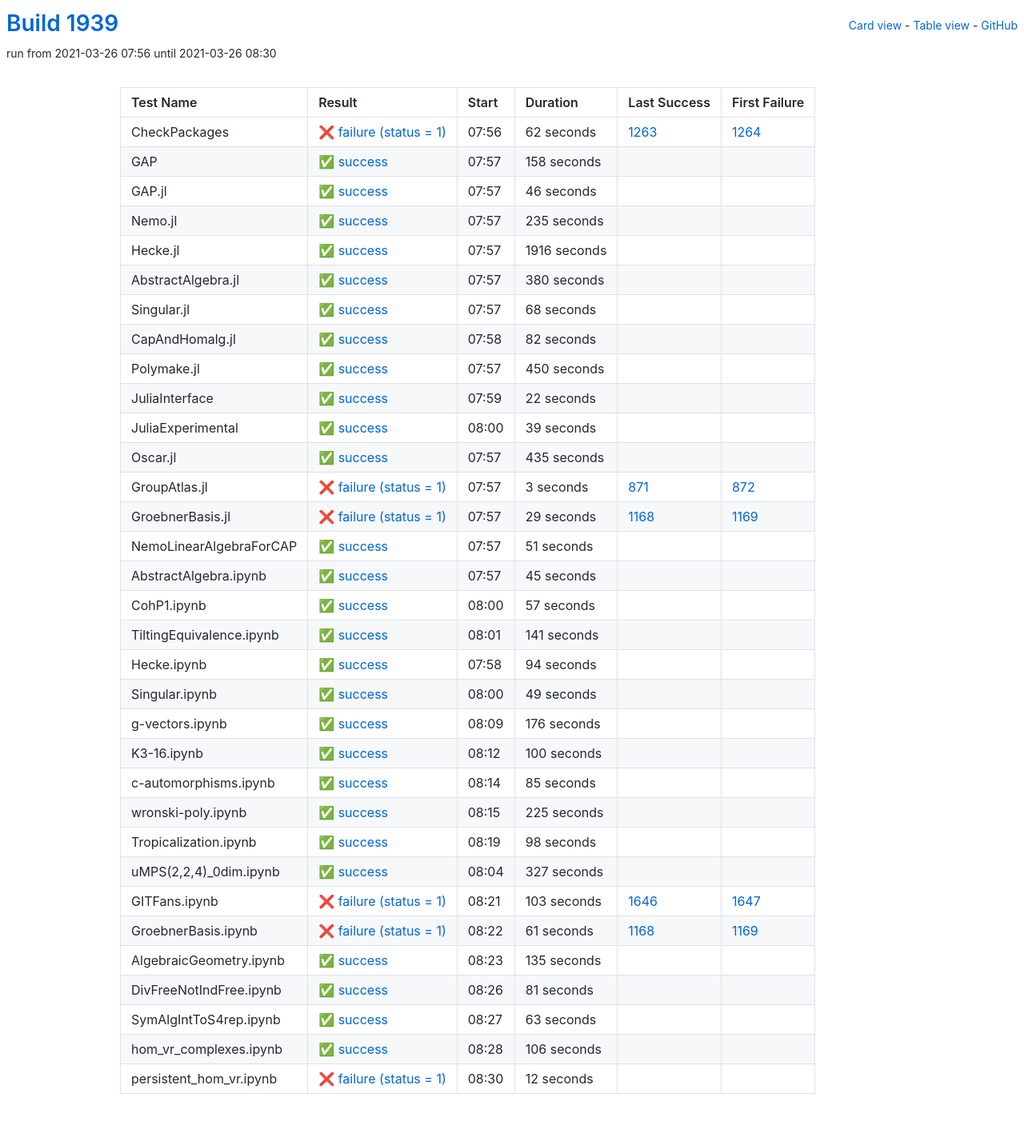
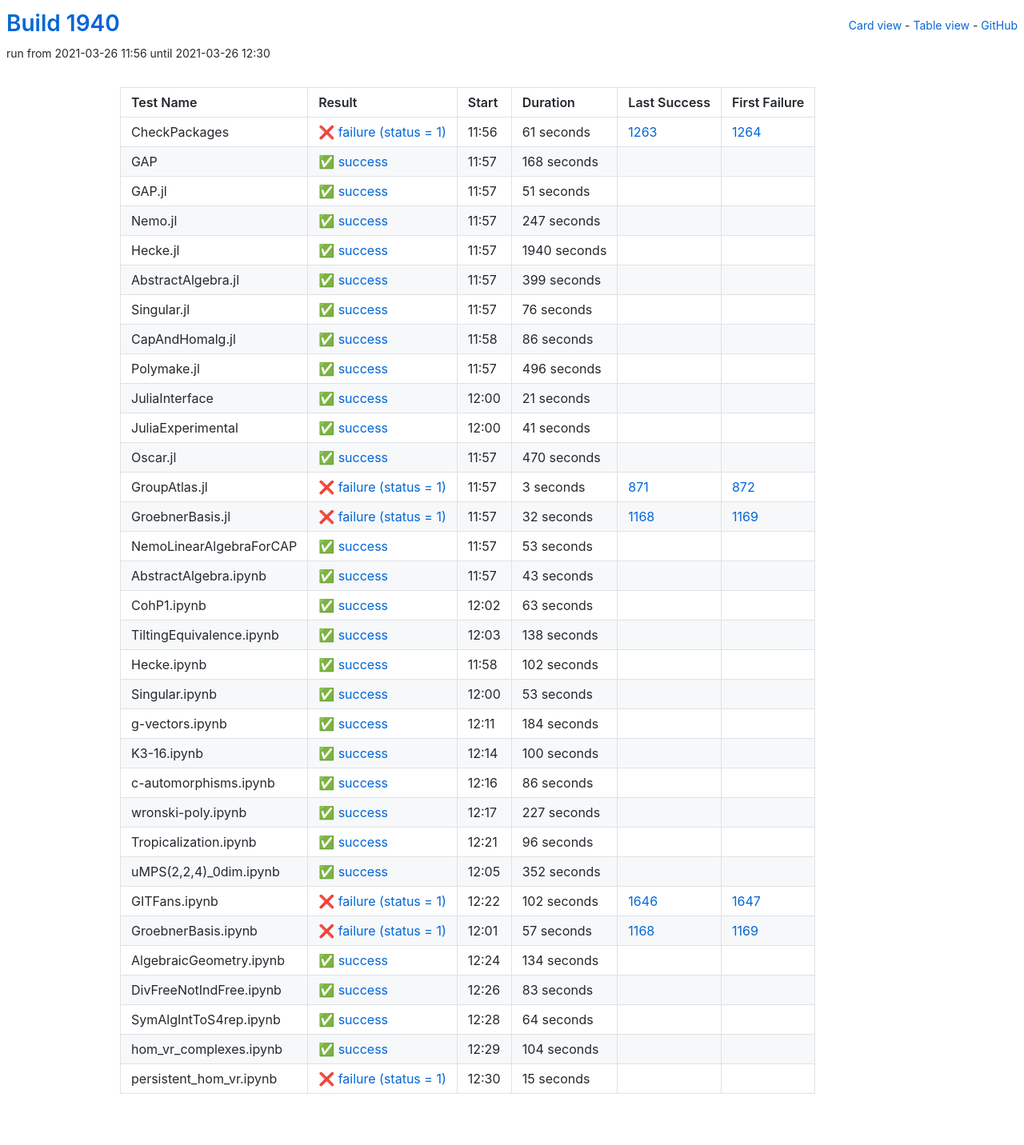
Before and after one commit to oscar-system/oscar-ci-status-stable, a Jekyll site: the page built from table.html, in a window 1280 px wide. Shown: the whole page at 80% size. Built offline with Jekyll 4.4.1, drawn with Linux system fonts in a browser that asks for light colours.

Commit message:
Build #1940

```diff
--- a/_data/ci.yml
+++ b/_data/ci.yml
@@ -1,6 +1,6 @@
 ---
-build: 1939
-build_url: https://oscarci.mathematik.uni-kl.de/job/oscar-stable/1939/
+build: 1940
+build_url: https://oscarci.mathematik.uni-kl.de/job/oscar-stable/1940/
 job: oscar-stable
 organization: oscar-system
 repo: oscar-ci-status-stable
@@ -8,152 +8,152 @@ repourl: https://github.com/oscar-system/oscar-ci-status-stable
 tests:
 - name: CheckPackages
   id: checkpackages
-  log: https://oscarci.mathematik.uni-kl.de/job/oscar-stable/1939/artifact/logs/build-1939/CheckPackages.log
-  start: 2021-03-26 07:56
+  log: https://oscarci.mathematik.uni-kl.de/job/oscar-stable/1940/artifact/logs/build-1940/CheckPackages.log
+  start: 2021-03-26 11:56
   success: false
   exitcode: 1
   status: failure
-  duration: 62
+  duration: 61
   last_success: 1263
   last_success_url: https://oscarci.mathematik.uni-kl.de/job/oscar-stable/1263/
   first_failure: 1264
   first_failure_url: https://oscarci.mathematik.uni-kl.de/job/oscar-stable/1264/
 - name: GAP
   id: gap
-  log: https://oscarci.mathematik.uni-kl.de/job/oscar-stable/1939/artifact/logs/build-1939/GAP.log
-  start: 2021-03-26 07:57
+  log: https://oscarci.mathematik.uni-kl.de/job/oscar-stable/1940/artifact/logs/build-1940/GAP.log
+  start: 2021-03-26 11:57
   success: true
   exitcode: 0
   status: success
-  duration: 158
+  duration: 168
   last_success: false
   last_success_url:
   first_failure: false
   first_failure_url:
 - name: GAP.jl
   id: gap-jl
-  log: https://oscarci.mathematik.uni-kl.de/job/oscar-stable/1939/artifact/logs/build-1939/GAP.jl.log
-  start: 2021-03-26 07:57
+  log: https://oscarci.mathematik.uni-kl.de/job/oscar-stable/1940/artifact/logs/build-1940/GAP.jl.log
+  start: 2021-03-26 11:57
   success: true
   exitcode: 0
   status: success
-  duration: 46
+  duration: 51
   last_success: false
   last_success_url:
   first_failure: false
   first_failure_url:
 - name: Nemo.jl
   id: nemo-jl
-  log: https://oscarci.mathematik.uni-kl.de/job/oscar-stable/1939/artifact/logs/build-1939/Nemo.jl.log
-  start: 2021-03-26 07:57
+  log: https://oscarci.mathematik.uni-kl.de/job/oscar-stable/1940/artifact/logs/build-1940/Nemo.jl.log
+  start: 2021-03-26 11:57
   success: true
   exitcode: 0
   status: success
-  duration: 235
+  duration: 247
   last_success: false
   last_success_url:
   first_failure: false
   first_failure_url:
 - name: Hecke.jl
   id: hecke-jl
-  log: https://oscarci.mathematik.uni-kl.de/job/oscar-stable/1939/artifact/logs/build-1939/Hecke.jl.log
-  start: 2021-03-26 07:57
+  log: https://oscarci.mathematik.uni-kl.de/job/oscar-stable/1940/artifact/logs/build-1940/Hecke.jl.log
+  start: 2021-03-26 11:57
   success: true
   exitcode: 0
   status: success
-  duration: 1916
+  duration: 1940
   last_success: false
   last_success_url:
   first_failure: false
   first_failure_url:
 - name: AbstractAlgebra.jl
   id: abstractalgebra-jl
-  log: https://oscarci.mathematik.uni-kl.de/job/oscar-stable/1939/artifact/logs/build-1939/AbstractAlgebra.jl.log
-  start: 2021-03-26 07:57
+  log: https://oscarci.mathematik.uni-kl.de/job/oscar-stable/1940/artifact/logs/build-1940/AbstractAlgebra.jl.log
+  start: 2021-03-26 11:57
   success: true
   exitcode: 0
   status: success
-  duration: 380
+  duration: 399
   last_success: false
   last_success_url:
   first_failure: false
   first_failure_url:
 - name: Singular.jl
   id: singular-jl
-  log: https://oscarci.mathematik.uni-kl.de/job/oscar-stable/1939/artifact/logs/build-1939/Singular.jl.log
-  start: 2021-03-26 07:57
+  log: https://oscarci.mathematik.uni-kl.de/job/oscar-stable/1940/artifact/logs/build-1940/Singular.jl.log
+  start: 2021-03-26 11:57
   success: true
   exitcode: 0
   status: success
-  duration: 68
+  duration: 76
   last_success: false
   last_success_url:
   first_failure: false
   first_failure_url:
 - name: CapAndHomalg.jl
   id: capandhomalg-jl
-  log: https://oscarci.mathematik.uni-kl.de/job/oscar-stable/1939/artifact/logs/build-1939/CapAndHomalg.jl.log
-  start: 2021-03-26 07:58
+  log: https://oscarci.mathematik.uni-kl.de/job/oscar-stable/1940/artifact/logs/build-1940/CapAndHomalg.jl.log
+  start: 2021-03-26 11:58
   success: true
   exitcode: 0
   status: success
-  duration: 82
+  duration: 86
   last_success: false
   last_success_url:
   first_failure: false
   first_failure_url:
 - name: Polymake.jl
   id: polymake-jl
-  log: https://oscarci.mathematik.uni-kl.de/job/oscar-stable/1939/artifact/logs/build-1939/Polymake.jl.log
-  start: 2021-03-26 07:57
+  log: https://oscarci.mathematik.uni-kl.de/job/oscar-stable/1940/artifact/logs/build-1940/Polymake.jl.log
+  start: 2021-03-26 11:57
   success: true
   exitcode: 0
   status: success
-  duration: 450
+  duration: 496
   last_success: false
   last_success_url:
   first_failure: false
   first_failure_url:
 - name: JuliaInterface
   id: juliainterface
-  log: https://oscarci.mathematik.uni-kl.de/job/oscar-stable/1939/artifact/logs/build-1939/JuliaInterface.log
-  start: 2021-03-26 07:59
+  log: https://oscarci.mathematik.uni-kl.de/job/oscar-stable/1940/artifact/logs/build-1940/JuliaInterface.log
+  start: 2021-03-26 12:00
   success: true
   exitcode: 0
   status: success
-  duration: 22
+  duration: 21
   last_success: false
   last_success_url:
   first_failure: false
   first_failure_url:
 - name: JuliaExperimental
   id: juliaexperimental
-  log: https://oscarci.mathematik.uni-kl.de/job/oscar-stable/1939/artifact/logs/build-1939/JuliaExperimental.log
-  start: 2021-03-26 08:00
+  log: https://oscarci.mathematik.uni-kl.de/job/oscar-stable/1940/artifact/logs/build-1940/JuliaExperimental.log
+  start: 2021-03-26 12:00
   success: true
   exitcode: 0
   status: success
-  duration: 39
+  duration: 41
   last_success: false
   last_success_url:
   first_failure: false
   first_failure_url:
 - name: Oscar.jl
   id: oscar-jl
-  log: https://oscarci.mathematik.uni-kl.de/job/oscar-stable/1939/artifact/logs/build-1939/Oscar.jl.log
-  start: 2021-03-26 07:57
+  log: https://oscarci.mathematik.uni-kl.de/job/oscar-stable/1940/artifact/logs/build-1940/Oscar.jl.log
+  start: 2021-03-26 11:57
   success: true
   exitcode: 0
   status: success
-  duration: 435
+  duration: 470
   last_success: false
   last_success_url:
   first_failure: false
   first_failure_url:
 - name: GroupAtlas.jl
   id: groupatlas-jl
-  log: https://oscarci.mathematik.uni-kl.de/job/oscar-stable/1939/artifact/logs/build-1939/GroupAtlas.jl.log
-  start: 2021-03-26 07:57
+  log: https://oscarci.mathematik.uni-kl.de/job/oscar-stable/1940/artifact/logs/build-1940/GroupAtlas.jl.log
+  start: 2021-03-26 11:57
   success: false
   exitcode: 1
   status: failure
@@ -164,104 +164,104 @@ tests:
   first_failure_url: https://oscarci.mathematik.uni-kl.de/job/oscar-stable/872/
 - name: GroebnerBasis.jl
   id: groebnerbasis-jl
-  log: https://oscarci.mathematik.uni-kl.de/job/oscar-stable/1939/artifact/logs/build-1939/GroebnerBasis.jl.log
-  start: 2021-03-26 07:57
+  log: https://oscarci.mathematik.uni-kl.de/job/oscar-stable/1940/artifact/logs/build-1940/GroebnerBasis.jl.log
+  start: 2021-03-26 11:57
   success: false
   exitcode: 1
   status: failure
-  duration: 29
+  duration: 32
   last_success: 1168
   last_success_url: https://oscarci.mathematik.uni-kl.de/job/oscar-stable/1168/
   first_failure: 1169
   first_failure_url: https://oscarci.mathematik.uni-kl.de/job/oscar-stable/1169/
 - name: NemoLinearAlgebraForCAP
   id: nemolinearalgebraforcap
-  log: https://oscarci.mathematik.uni-kl.de/job/oscar-stable/1939/artifact/logs/build-1939/NemoLinearAlgebraForCAP.log
-  start: 2021-03-26 07:57
+  log: https://oscarci.mathematik.uni-kl.de/job/oscar-stable/1940/artifact/logs/build-1940/NemoLinearAlgebraForCAP.log
+  start: 2021-03-26 11:57
   success: true
   exitcode: 0
   status: success
-  duration: 51
+  duration: 53
   last_success: false
   last_success_url:
   first_failure: false
   first_failure_url:
 - name: AbstractAlgebra.ipynb
   id: abstractalgebra-ipynb
-  log: https://oscarci.mathematik.uni-kl.de/job/oscar-stable/1939/artifact/logs/build-1939/AbstractAlgebra.ipynb.log
-  start: 2021-03-26 07:57
+  log: https://oscarci.mathematik.uni-kl.de/job/oscar-stable/1940/artifact/logs/build-1940/AbstractAlgebra.ipynb.log
+  start: 2021-03-26 11:57
   success: true
   exitcode: 0
   status: success
-  duration: 45
+  duration: 43
   last_success: false
   last_success_url:
   first_failure: false
   first_failure_url:
 - name: CohP1.ipynb
   id: cohp1-ipynb
-  log: https://oscarci.mathematik.uni-kl.de/job/oscar-stable/1939/artifact/logs/build-1939/CohP1.ipynb.log
-  start: 2021-03-26 08:00
+  log: https://oscarci.mathematik.uni-kl.de/job/oscar-stable/1940/artifact/logs/build-1940/CohP1.ipynb.log
+  start: 2021-03-26 12:02
   success: true
   exitcode: 0
   status: success
-  duration: 57
+  duration: 63
   last_success: false
   last_success_url:
   first_failure: false
   first_failure_url:
 - name: TiltingEquivalence.ipynb
   id: tiltingequivalence-ipynb
-  log: https://oscarci.mathematik.uni-kl.de/job/oscar-stable/1939/artifact/logs/build-1939/TiltingEquivalence.ipynb.log
-  start: 2021-03-26 08:01
+  log: https://oscarci.mathematik.uni-kl.de/job/oscar-stable/1940/artifact/logs/build-1940/TiltingEquivalence.ipynb.log
+  start: 2021-03-26 12:03
   success: true
   exitcode: 0
   status: success
-  duration: 141
+  duration: 138
   last_success: false
   last_success_url:
   first_failure: false
   first_failure_url:
 - name: Hecke.ipynb
   id: hecke-ipynb
-  log: https://oscarci.mathematik.uni-kl.de/job/oscar-stable/1939/artifact/logs/build-1939/Hecke.ipynb.log
-  start: 2021-03-26 07:58
+  log: https://oscarci.mathematik.uni-kl.de/job/oscar-stable/1940/artifact/logs/build-1940/Hecke.ipynb.log
+  start: 2021-03-26 11:58
   success: true
   exitcode: 0
   status: success
-  duration: 94
+  duration: 102
   last_success: false
   last_success_url:
   first_failure: false
   first_failure_url:
 - name: Singular.ipynb
   id: singular-ipynb
-  log: https://oscarci.mathematik.uni-kl.de/job/oscar-stable/1939/artifact/logs/build-1939/Singular.ipynb.log
-  start: 2021-03-26 08:00
+  log: https://oscarci.mathematik.uni-kl.de/job/oscar-stable/1940/artifact/logs/build-1940/Singular.ipynb.log
+  start: 2021-03-26 12:00
   success: true
   exitcode: 0
   status: success
-  duration: 49
+  duration: 53
   last_success: false
   last_success_url:
   first_failure: false
   first_failure_url:
 - name: g-vectors.ipynb
   id: g-vectors-ipynb
-  log: https://oscarci.mathematik.uni-kl.de/job/oscar-stable/1939/artifact/logs/build-1939/g-vectors.ipynb.log
-  start: 2021-03-26 08:09
+  log: https://oscarci.mathematik.uni-kl.de/job/oscar-stable/1940/artifact/logs/build-1940/g-vectors.ipynb.log
+  start: 2021-03-26 12:11
   success: true
   exitcode: 0
   status: success
-  duration: 176
+  duration: 184
   last_success: false
   last_success_url:
   first_failure: false
   first_failure_url:
 - name: K3-16.ipynb
   id: k3-16-ipynb
-  log: https://oscarci.mathematik.uni-kl.de/job/oscar-stable/1939/artifact/logs/build-1939/K3-16.ipynb.log
-  start: 2021-03-26 08:12
+  log: https://oscarci.mathematik.uni-kl.de/job/oscar-stable/1940/artifact/logs/build-1940/K3-16.ipynb.log
+  start: 2021-03-26 12:14
   success: true
   exitcode: 0
   status: success
@@ -272,132 +272,132 @@ tests:
   first_failure_url:
 - name: c-automorphisms.ipynb
   id: c-automorphisms-ipynb
-  log: https://oscarci.mathematik.uni-kl.de/job/oscar-stable/1939/artifact/logs/build-1939/c-automorphisms.ipynb.log
-  start: 2021-03-26 08:14
+  log: https://oscarci.mathematik.uni-kl.de/job/oscar-stable/1940/artifact/logs/build-1940/c-automorphisms.ipynb.log
+  start: 2021-03-26 12:16
   success: true
   exitcode: 0
   status: success
-  duration: 85
+  duration: 86
   last_success: false
   last_success_url:
   first_failure: false
   first_failure_url:
 - name: wronski-poly.ipynb
   id: wronski-poly-ipynb
-  log: https://oscarci.mathematik.uni-kl.de/job/oscar-stable/1939/artifact/logs/build-1939/wronski-poly.ipynb.log
-  start: 2021-03-26 08:15
+  log: https://oscarci.mathematik.uni-kl.de/job/oscar-stable/1940/artifact/logs/build-1940/wronski-poly.ipynb.log
+  start: 2021-03-26 12:17
   success: true
   exitcode: 0
   status: success
-  duration: 225
+  duration: 227
   last_success: false
   last_success_url:
   first_failure: false
   first_failure_url:
 - name: Tropicalization.ipynb
   id: tropicalization-ipynb
-  log: https://oscarci.mathematik.uni-kl.de/job/oscar-stable/1939/artifact/logs/build-1939/Tropicalization.ipynb.log
-  start: 2021-03-26 08:19
+  log: https://oscarci.mathematik.uni-kl.de/job/oscar-stable/1940/artifact/logs/build-1940/Tropicalization.ipynb.log
+  start: 2021-03-26 12:21
   success: true
   exitcode: 0
   status: success
-  duration: 98
+  duration: 96
   last_success: false
   last_success_url:
   first_failure: false
   first_failure_url:
 - name: uMPS(2,2,4)_0dim.ipynb
   id: umps-2-2-4-0dim-ipynb
-  log: https://oscarci.mathematik.uni-kl.de/job/oscar-stable/1939/artifact/logs/build-1939/uMPS-2-2-4-_0dim.ipynb.log
-  start: 2021-03-26 08:04
+  log: https://oscarci.mathematik.uni-kl.de/job/oscar-stable/1940/artifact/logs/build-1940/uMPS-2-2-4-_0dim.ipynb.log
+  start: 2021-03-26 12:05
   success: true
   exitcode: 0
   status: success
-  duration: 327
+  duration: 352
   last_success: false
   last_success_url:
   first_failure: false
   first_failure_url:
 - name: GITFans.ipynb
   id: gitfans-ipynb
-  log: https://oscarci.mathematik.uni-kl.de/job/oscar-stable/1939/artifact/logs/build-1939/GITFans.ipynb.log
-  start: 2021-03-26 08:21
+  log: https://oscarci.mathematik.uni-kl.de/job/oscar-stable/1940/artifact/logs/build-1940/GITFans.ipynb.log
+  start: 2021-03-26 12:22
   success: false
   exitcode: 1
   status: failure
-  duration: 103
+  duration: 102
   last_success: 1646
   last_success_url: https://oscarci.mathematik.uni-kl.de/job/oscar-stable/1646/
   first_failure: 1647
   first_failure_url: https://oscarci.mathematik.uni-kl.de/job/oscar-stable/1647/
 - name: GroebnerBasis.ipynb
   id: groebnerbasis-ipynb
-  log: https://oscarci.mathematik.uni-kl.de/job/oscar-stable/1939/artifact/logs/build-1939/GroebnerBasis.ipynb.log
-  start: 2021-03-26 08:22
+  log: https://oscarci.mathematik.uni-kl.de/job/oscar-stable/1940/artifact/logs/build-1940/GroebnerBasis.ipynb.log
+  start: 2021-03-26 12:01
   success: false
   exitcode: 1
   status: failure
-  duration: 61
+  duration: 57
   last_success: 1168
   last_success_url: https://oscarci.mathematik.uni-kl.de/job/oscar-stable/1168/
   first_failure: 1169
   first_failure_url: https://oscarci.mathematik.uni-kl.de/job/oscar-stable/1169/
 - name: AlgebraicGeometry.ipynb
   id: algebraicgeometry-ipynb
-  log: https://oscarci.mathematik.uni-kl.de/job/oscar-stable/1939/artifact/logs/build-1939/AlgebraicGeometry.ipynb.log
-  start: 2021-03-26 08:23
+  log: https://oscarci.mathematik.uni-kl.de/job/oscar-stable/1940/artifact/logs/build-1940/AlgebraicGeometry.ipynb.log
+  start: 2021-03-26 12:24
   success: true
   exitcode: 0
   status: success
-  duration: 135
+  duration: 134
   last_success: false
   last_success_url:
   first_failure: false
   first_failure_url:
 - name: DivFreeNotIndFree.ipynb
   id: divfreenotindfree-ipynb
-  log: https://oscarci.mathematik.uni-kl.de/job/oscar-stable/1939/artifact/logs/build-1939/DivFreeNotIndFree.ipynb.log
-  start: 2021-03-26 08:26
+  log: https://oscarci.mathematik.uni-kl.de/job/oscar-stable/1940/artifact/logs/build-1940/DivFreeNotIndFree.ipynb.log
+  start: 2021-03-26 12:26
   success: true
   exitcode: 0
   status: success
-  duration: 81
+  duration: 83
   last_success: false
   last_success_url:
   first_failure: false
   first_failure_url:
 - name: SymAlgIntToS4rep.ipynb
   id: symalginttos4rep-ipynb
-  log: https://oscarci.mathematik.uni-kl.de/job/oscar-stable/1939/artifact/logs/build-1939/SymAlgIntToS4rep.ipynb.log
-  start: 2021-03-26 08:27
+  log: https://oscarci.mathematik.uni-kl.de/job/oscar-stable/1940/artifact/logs/build-1940/SymAlgIntToS4rep.ipynb.log
+  start: 2021-03-26 12:28
   success: true
   exitcode: 0
   status: success
-  duration: 63
+  duration: 64
   last_success: false
   last_success_url:
   first_failure: false
   first_failure_url:
 - name: hom_vr_complexes.ipynb
   id: hom-vr-complexes-ipynb
-  log: https://oscarci.mathematik.uni-kl.de/job/oscar-stable/1939/artifact/logs/build-1939/hom_vr_complexes.ipynb.log
-  start: 2021-03-26 08:28
+  log: https://oscarci.mathematik.uni-kl.de/job/oscar-stable/1940/artifact/logs/build-1940/hom_vr_complexes.ipynb.log
+  start: 2021-03-26 12:29
   success: true
   exitcode: 0
   status: success
-  duration: 106
+  duration: 104
   last_success: false
   last_success_url:
   first_failure: false
   first_failure_url:
 - name: persistent_hom_vr.ipynb
   id: persistent-hom-vr-ipynb
-  log: https://oscarci.mathematik.uni-kl.de/job/oscar-stable/1939/artifact/logs/build-1939/persistent_hom_vr.ipynb.log
-  start: 2021-03-26 08:30
+  log: https://oscarci.mathematik.uni-kl.de/job/oscar-stable/1940/artifact/logs/build-1940/persistent_hom_vr.ipynb.log
+  start: 2021-03-26 12:30
   success: false
   exitcode: 1
   status: failure
-  duration: 12
+  duration: 15
   last_success: false
   last_success_url:
   first_failure: false
```
Also changed, not shown: README.md.
